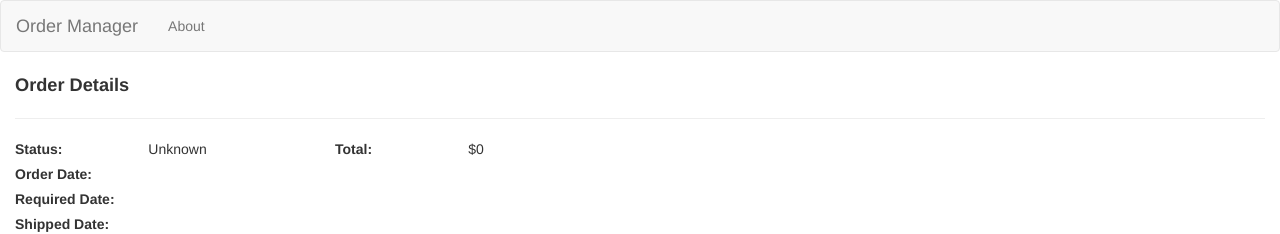
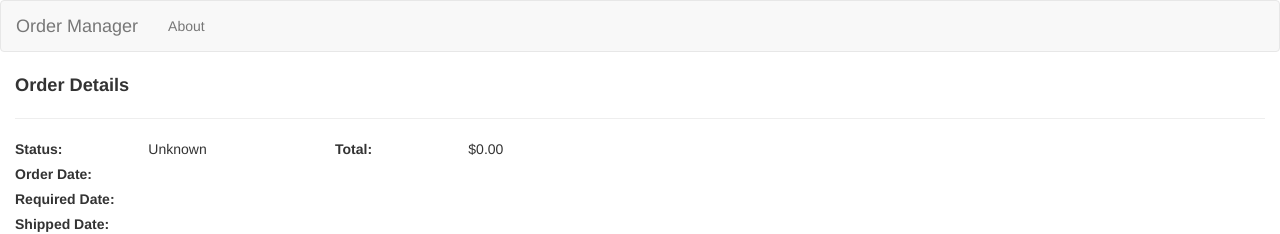
Before and after one commit to UniquelySimilar/vue-client-for-spring-rest, a Vue app: page /orders/1 in a window 1280 px wide. Shown: the top 234 px of the page. Built offline with nearby package versions, Linux system fonts and the light colour scheme; no server answers.

Commit message:
fixed order total

```diff
--- a/src/views/order/OrderDetailLineItems.vue
+++ b/src/views/order/OrderDetailLineItems.vue
@@ -79,11 +79,12 @@
         return this.$store.state.token;
       },
       orderTotal() {
+        // TODO: Research decimal math in javascript
         let total = this.order.lineItems
         .map( lineItem => lineItem.unitPrice * lineItem.quantity )
         .reduce( (acc, lineTotal) => acc + lineTotal, 0);
 
-        return total;
+        return total.toFixed(2);
       }
     },
     methods: {
```
